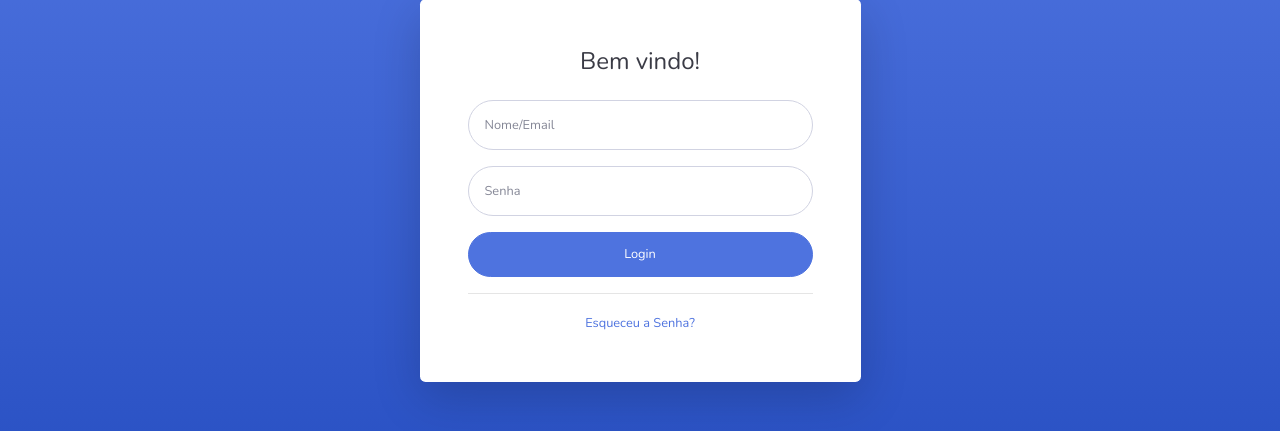
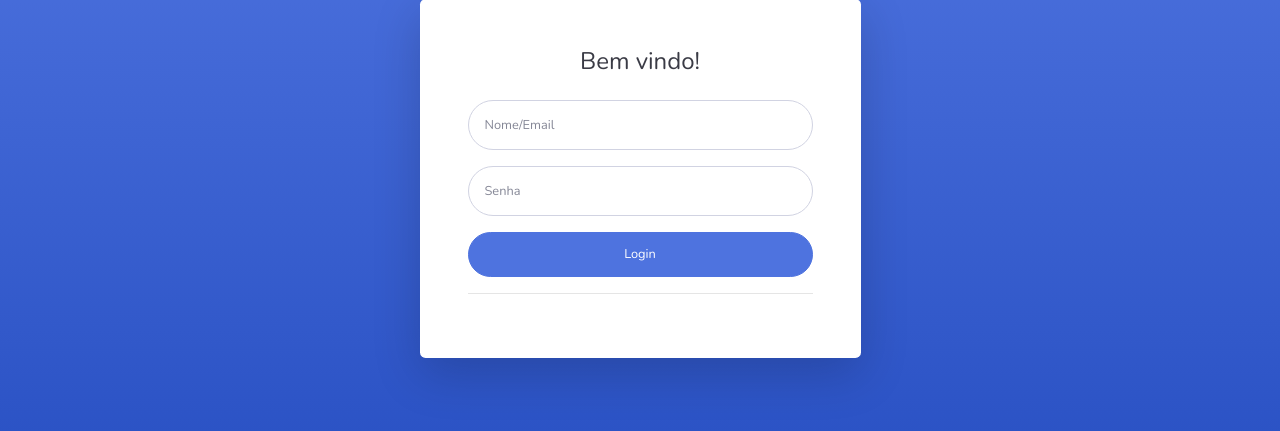
Before and after one commit to gabrielmteixeira/sistemaptflask, a Flask app: page /usuario/login in a window 1280 px wide. Shown: the part 209-640 px from the top of the page. Run offline with Flask 2, Linux system fonts and the light colour scheme; parts of the project's set-up code (start-up, migrations or seed data) failed here and were passed over; some libraries are stand-ins or nearby versions.

Commit message:
Mais comentários

```diff
--- a/sistemaptflask/usuario/templates/login.html
+++ b/sistemaptflask/usuario/templates/login.html
@@ -67,9 +67,9 @@
                     <hr>
                   </form>
 
-                  <div class="text-center">
+                  <!-- <div class="text-center">
                     <a class="small" href="{{url_for('usuario.forgot_password')}}">Esqueceu a Senha?</a>
-                  </div>
+                  </div> -->
                   <!-- <div class="text-center">
                     <a class="small" href="{{url_for('usuario.cadastrar_usuario')}}">Não possui uma conta? Cadastre-se</a>
                   </div> -->
--- a/sistemaptflask/usuario/views.py
+++ b/sistemaptflask/usuario/views.py
@@ -317,80 +317,80 @@ def excluir_usuario():
     db.session.commit()
     return redirect(url_for('principal.index'))
 
-@usuario.route('/forgot_password', methods=['GET', 'POST'])
-def forgot_password():
-    if request.method == 'POST':
-        form = request.form
-        email = form['email']
-        confirmaEmail = form['confirmar']
+# @usuario.route('/forgot_password', methods=['GET', 'POST'])
+# def forgot_password():
+#     if request.method == 'POST':
+#         form = request.form
+#         email = form['email']
+#         confirmaEmail = form['confirmar']
 
-        usuario = Usuario.query.filter_by(email=email).first()
+#         usuario = Usuario.query.filter_by(email=email).first()
 
-        if email == confirmaEmail:
-            if usuario:
+#         if email == confirmaEmail:
+#             if usuario:
 
-                token = token_urlsafe(128)
+#                 token = token_urlsafe(128)
 
-                usuario.reset_token = token
-                usuario.token_expiration = datetime.utcnow() + timedelta(hours=1)
+#                 usuario.reset_token = token
+#                 usuario.token_expiration = datetime.utcnow() + timedelta(hours=1)
 
-                mensagem = Message("Recuperação de Senha",
-                                    sender=('iJunior', 'emailautomatico1234@gmail.com'),
-                                    recipients=[email])
-                recover_url = url_for(
-                    'usuario.recuperar_senha',
-                    token=token,
-                    _external=True)
+#                 mensagem = Message("Recuperação de Senha",
+#                                     sender=('iJunior', 'emailautomatico1234@gmail.com'),
+#                                     recipients=[email])
+#                 recover_url = url_for(
+#                     'usuario.recuperar_senha',
+#                     token=token,
+#                     _external=True)
 
-                mensagem.html = render_template('email_de_resetar.html', usuario=usuario, recover_url = recover_url)
+#                 mensagem.html = render_template('email_de_resetar.html', usuario=usuario, recover_url = recover_url)
 
-                mail.send(mensagem)
+#                 mail.send(mensagem)
 
-                db.session.commit()
+#                 db.session.commit()
 
-                flash("Um e-mail para recuperar sua senha foi enviado no seu E-mail. Caso não encontre seu email, procure-o na caixa de spam")
-                return redirect(url_for('usuario.forgot_password'))
-            else:
-                flash('Email incorreto!')
-                return redirect(url_for('usuario.forgot_password'))
-        else:
-            flash("O E-mail e sua confirmação estão diferentes!")
-            return redirect(url_for("usuario.forgot_password"))
+#                 flash("Um e-mail para recuperar sua senha foi enviado no seu E-mail. Caso não encontre seu email, procure-o na caixa de spam")
+#                 return redirect(url_for('usuario.forgot_password'))
+#             else:
+#                 flash('Email incorreto!')
+#                 return redirect(url_for('usuario.forgot_password'))
+#         else:
+#             flash("O E-mail e sua confirmação estão diferentes!")
+#             return redirect(url_for("usuario.forgot_password"))
 
-    return render_template('forgot_password.html')
-@usuario.route('/recuperar_senha', methods=['GET', 'POST'])
-@usuario.route('/recuperar_senha/<token>', methods=['GET', 'POST'])
-def recuperar_senha(token = None):
-    if request.method == 'POST':
-        form = request.form
+#     return render_template('forgot_password.html')
+# @usuario.route('/recuperar_senha', methods=['GET', 'POST'])
+# @usuario.route('/recuperar_senha/<token>', methods=['GET', 'POST'])
+# def recuperar_senha(token = None):
+#     if request.method == 'POST':
+#         form = request.form
 
-        token = form['token']
+#         token = form['token']
 
-        usuario = Usuario.query.filter(Usuario.reset_token == token).first()
+#         usuario = Usuario.query.filter(Usuario.reset_token == token).first()
 
-        if not usuario:
-            flash('Token informado expirou ou é inválido', 'error')
-            return redirect(url_for('usuario.login'))
+#         if not usuario:
+#             flash('Token informado expirou ou é inválido', 'error')
+#             return redirect(url_for('usuario.login'))
 
-        if usuario.token_expiration <= datetime.utcnow():
-            usuario.reset_token = None
-            usuario.token_expiration = None
-            db.session.commit()
+#         if usuario.token_expiration <= datetime.utcnow():
+#             usuario.reset_token = None
+#             usuario.token_expiration = None
+#             db.session.commit()
 
-            flash('Token informado expirou ou é inválido', 'error')
-            return redirect(url_for('principal.login'))
+#             flash('Token informado expirou ou é inválido', 'error')
+#             return redirect(url_for('principal.login'))
 
-        senha = form['senha']
-        confirmar = form['confirmar']
+#         senha = form['senha']
+#         confirmar = form['confirmar']
 
-        if confirmar == senha:
-            usuario.setSenha(senha)
-            usuario.reset_token = None
-            usuario.token_expiration = None
-            db.session.commit()
-            flash("Senha alterada com sucesso!")
-            return redirect(url_for('usuario.login'))
-        elif confirmar != senha:
-            flash("Confirmação de senha e senha estão diferentes.")
-            return redirect(url_for('usuario.recuperar_senha', token=token))
-    return render_template('password_reset.html', token=token)
+#         if confirmar == senha:
+#             usuario.setSenha(senha)
+#             usuario.reset_token = None
+#             usuario.token_expiration = None
+#             db.session.commit()
+#             flash("Senha alterada com sucesso!")
+#             return redirect(url_for('usuario.login'))
+#         elif confirmar != senha:
+#             flash("Confirmação de senha e senha estão diferentes.")
+#             return redirect(url_for('usuario.recuperar_senha', token=token))
+#     return render_template('password_reset.html', token=token)
```
